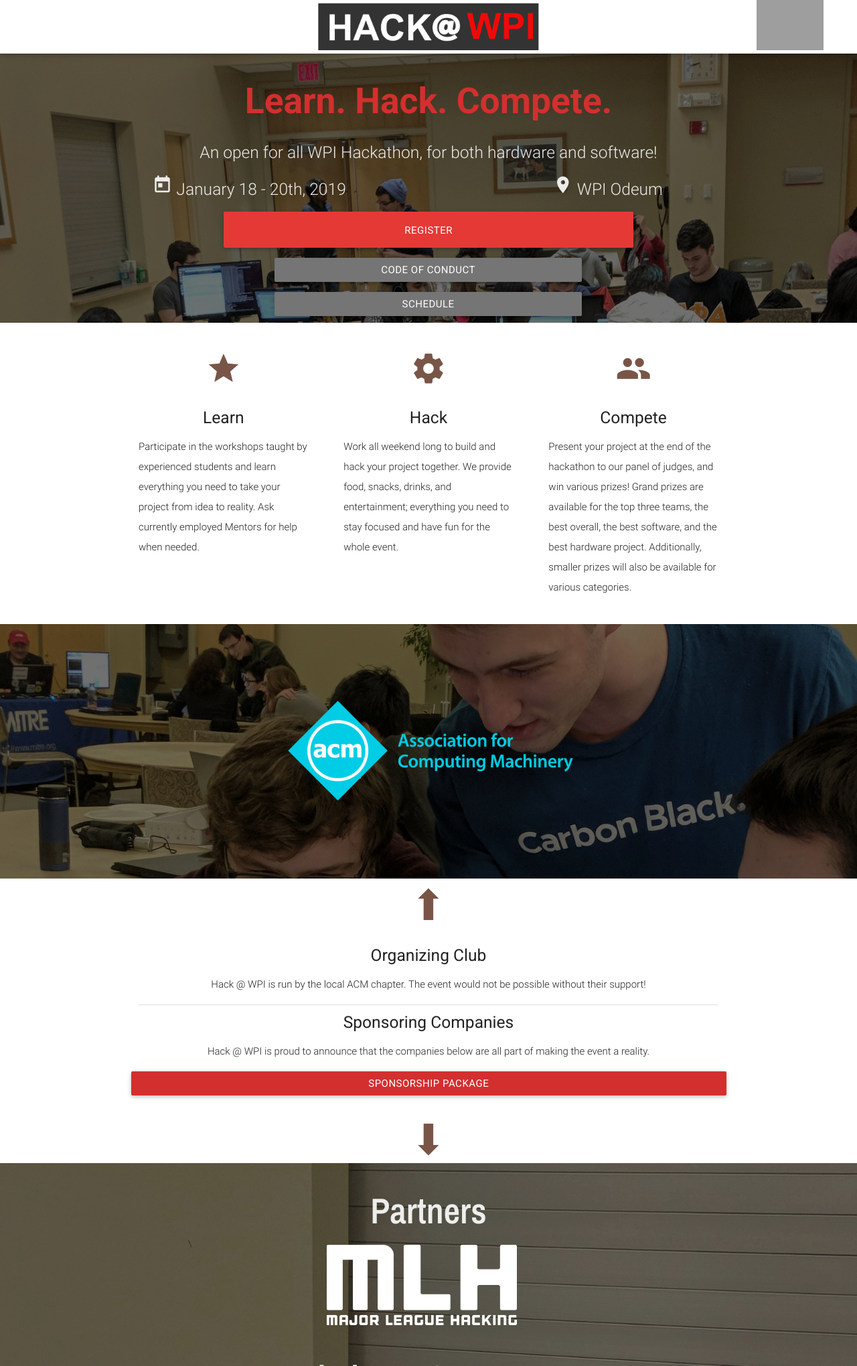
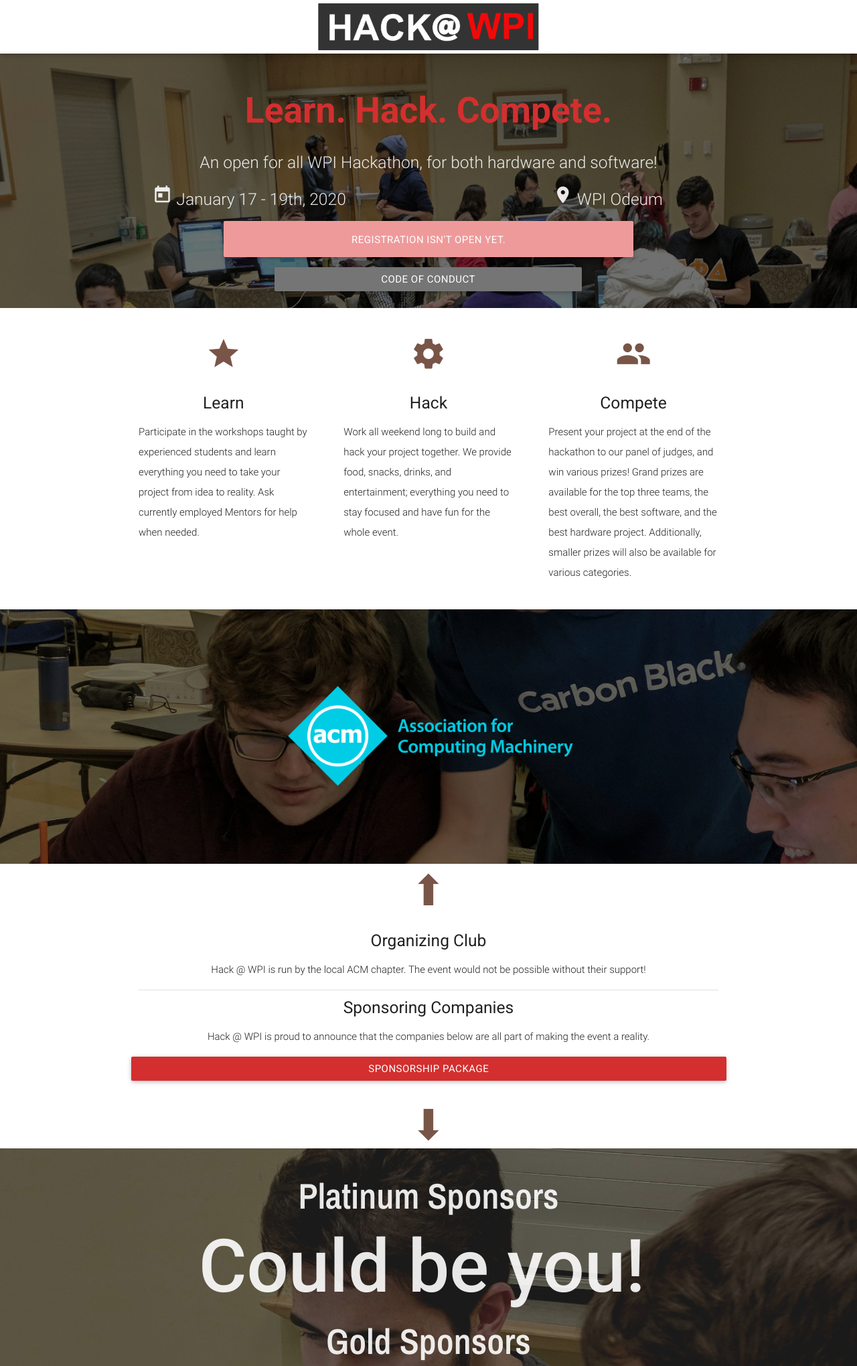
Before and after one commit to wpi-acm/Hack-WPI-Python, a Flask app: template templates/index.html in a window 1280 px wide. Shown: the top 2040 px of the page at 67% size. Run offline with Flask 2, Linux system fonts and the light colour scheme; the template is opened without the code that fills it, so the values that code supplies are empty; some libraries are stand-ins or nearby versions; some web fonts are replaced; grey boxes are pictures that could not be loaded.

Commit message:
Make preliminary updates for 2020, lock registration behind flag

```diff
--- a/flask_app.py
+++ b/flask_app.py
@@ -15,7 +15,8 @@ from flask import Flask, render_template, redirect, url_for, request, session, j
 from flask_sqlalchemy import SQLAlchemy
 from werkzeug.utils import secure_filename
 
-from config_hackWPI import api_keys, SERVER_LISTEN_ADDR, SERVER_PORT, WAITLIST_LIMIT, HACKATHON_TIME, ALLOWED_EXTENSIONS
+from config_hackWPI import (api_keys, SERVER_LISTEN_ADDR, SERVER_PORT, WAITLIST_LIMIT, HACKATHON_TIME,
+                            ALLOWED_EXTENSIONS, REGISTRATION_OPEN)
 
 app = Flask(__name__)
 app.config.from_pyfile('config.py')
@@ -54,11 +55,13 @@ def server_error():
 
 @app.route('/')
 def root():
-    print("Someone visited!.")
-    return render_template('index.html')
+    return render_template('index.html', registration_open=REGISTRATION_OPEN)
 
 @app.route('/resumepost', methods=['POST'])
 def resumepost():
+    if not REGISTRATION_OPEN:
+        return 'Registration is currently closed.', 403
+
     """A last minute hack to let people post their resume after they've already registered"""
     if request.method == 'POST':
         if 'resume' not in request.files:
@@ -85,6 +88,9 @@ def resumepost():
 
 @app.route('/register', methods=['GET', 'POST'])
 def register():
+    if not REGISTRATION_OPEN:
+        return 'Registration is currently closed.', 403
+
     if request.method == 'GET':
         # Register a hacker...
         if is_logged_in() and db.session.query(
--- a/templates/index.html
+++ b/templates/index.html
@@ -1,6 +1,5 @@
 {% include 'header.html' %}
 <div>
-	<a id="mlh-trust-badge" style="display:block;max-width:100px;min-width:60px;position:fixed;right:50px;top:0;width:10%;z-index:10000" href="https://mlh.io/seasons/na-2019/events?utm_source=na-hackathon&utm_medium=TrustBadge&utm_campaign=2019-season&utm_content=red" target="_blank"><img src="https://s3.amazonaws.com/logged-assets/trust-badge/2019/mlh-trust-badge-2019-red.svg" alt="Major League Hacking 2019 Hackathon Season" style="width:100%"></a>
 	<div id="index-banner" class="parallax-container valign-wrapper">
 		<div class="section no-pad-bot">
 			<div class="container">
@@ -11,26 +10,34 @@
 				</div>
 				<div id="event-info" class="row center">
 					<h5 class="header col s6 m5 light" style="margin-top:0; float: left; display: block">
-						<i class="small material-icons">today</i> January 18 - 20th, 2019
+						<i class="small material-icons">today</i> January 17 - 19th, 2020
 					</h5>
 					<h5 class="header col s6 m5 light" style="margin-top:0; float: right; display: block">
 						<i class="small material-icons">room</i> WPI Odeum
 					</h5>
 				</div>
 				<div class="row center">
+					{% if registration_open %}
 						<a class="col s12 m8 push-m2 btn-large waves-effect waves-light red darken-1"
 						style= "float: left; display: inline-block; text-decoration: none;"
 						href="/register">Register</a>
+					{% else %}
+						<span class="col s12 m8 push-m2 btn-large waves-effect waves-light red lighten-3"
+						style= "float: left; display: inline-block; text-decoration: none;"
+						disabled="true">Registration isn't open yet.</a>
+					{% endif %}
 				</div>
 
 				<div class="row center">
 					<a id="cocbutton" class="sub-button col s8 push-s2 m6 push-m3 btn waves-effect waves-light grey darken-1"
 									  href="https://static.mlh.io/docs/mlh-code-of-conduct.pdf" data-mode="1" target="_blank">Code of Conduct</a>
 				</div>
+				{% if registration_open %}
 					<div class="row center">
 						<a id="schedule" class="sub-button col s8 push-s2 m6 push-m3 btn waves-effect waves-light grey darken-1"
 										href="https://docs.google.com/spreadsheets/d/1r1Fp3vmZ_PcHNvyULnhPPPGu-AScnqbWXwA_qj6PPE4/edit" data-mode="1" target="_blank">Schedule</a>
 					</div>
+				{% endif %}
 				<br>
 			</div>
 		</div>
@@ -98,7 +105,7 @@
 						<div class="row">
 							<a class="col s12 btn waves-effect waves-light red darken-2"
 							   style= "float: left; display: inline-block; text-decoration: none;"
-							   href= "../static/assets/Hack@WPI-SponsorshipInformation-2019.pdf">Sponsorship Package</a>
+							   href= "../static/assets/Hack@WPI-SponsorshipInformation-2020.pdf">Sponsorship Package</a>
 						</div>
 						<h1 class="center brown-text"><strong>&#11015;</strong></h1>
 					</div>
@@ -112,34 +119,22 @@
 		<div class="section no-pad-bot">
 			<div class="container">
 				<div class="row center sponsors">
-					<div class="partner-sponsors">
-						<h2>Partners</h2>
-						<img class="logo" src="../static/img/logos/mlh.png">
-					</div>
 					<div class="platinum-sponsors">
 						<h2>Platinum Sponsors</h2>
-						<div class="sponsor-name">WPI Computer Science</div>
+						<div class="sponsor-name">Could be you!</div>
 					</div>
 					<div class="gold-sponsors">
 						<h2>Gold Sponsors</h2>
-						<img class="logo" style="max-height: 180px;" src="../static/img/logos/state-street.png">
 						<img class="logo" src="../static/img/logos/paytronix.png">
 					</div>
 					<div class="silver-sponsors">
 						<h2>Silver Sponsors</h2>
-						<img class="logo" src="../static/img/logos/google.png">
 						<img class="logo" src="../static/img/logos/carbon-black.png">
 					</div>
 					<div class="bronze-sponsors">
 						<h2>Bronze Sponsors</h2>
-						<img class="logo" src="../static/img/logos/amazon.png">
 						<img class="logo" src="../static/img/logos/everquote.png">
 						<img class="logo" src="../static/img/logos/wakefly.png">
-						<img class="logo" src="../static/img/logos/vistaprint.png">
-					</div>
-					<div class="other-sponsors">
-						<h2>Other Sponsors</h2>
-						<img class="logo" src="../static/img/logos/irobot.png">
 					</div>
 				</div>
 			</div>
@@ -156,6 +151,7 @@
 			<p class="grey-text text-lighten-4">For any inquiries regarding sponsoring the event as a company or co-sponsoring the event as an on campus club, please email <a class="white-text" href="mailto:hack@wpi.edu?subject=[Hackathon]" target="_top"><u>hack@wpi.edu</u></a>, and we will happily discuss it with you!</p>
 		</div>
 	</div>
+	{% if registration_open %}
 		<div class="footer-info row">
 			<h4 class="white-text">FAQ</h4>
 		</div>
@@ -187,6 +183,7 @@
 				<p class="grey-text text-lighten-4">Doesn't matter! We'll have plenty of mentors from sponsoring companies, as well as workshops throughout the weekend!</p>
 			</div>
 		</div>
+	{% endif %}
 	<div class="footer-copyright">
 		<div class="container">
 			For issues, please contact <a class="white-text" href="mailto:acm@wpi.edu?subject=[Site]" target="_top"><u>acm@wpi.edu</u></a>
```
Also changed, not shown: 2 other files. Lines whose indentation alone changed are shown as unchanged.
